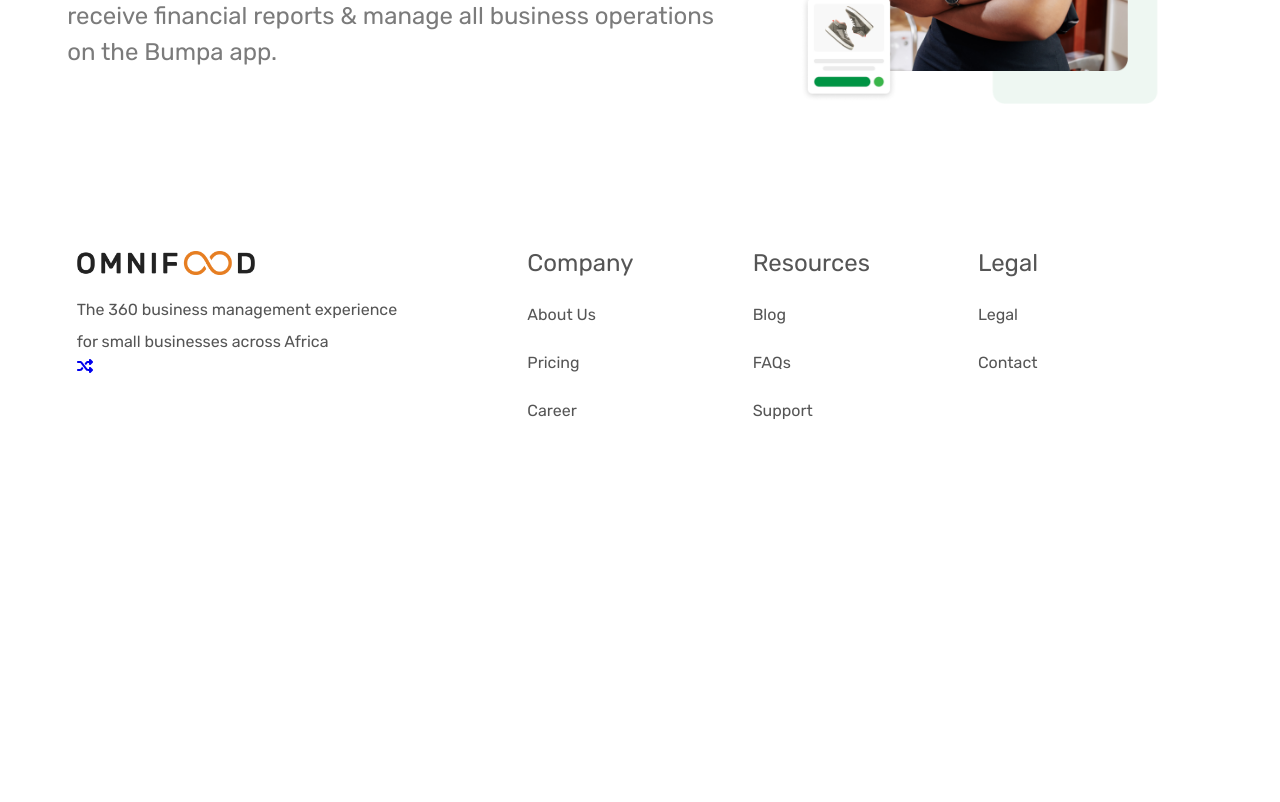
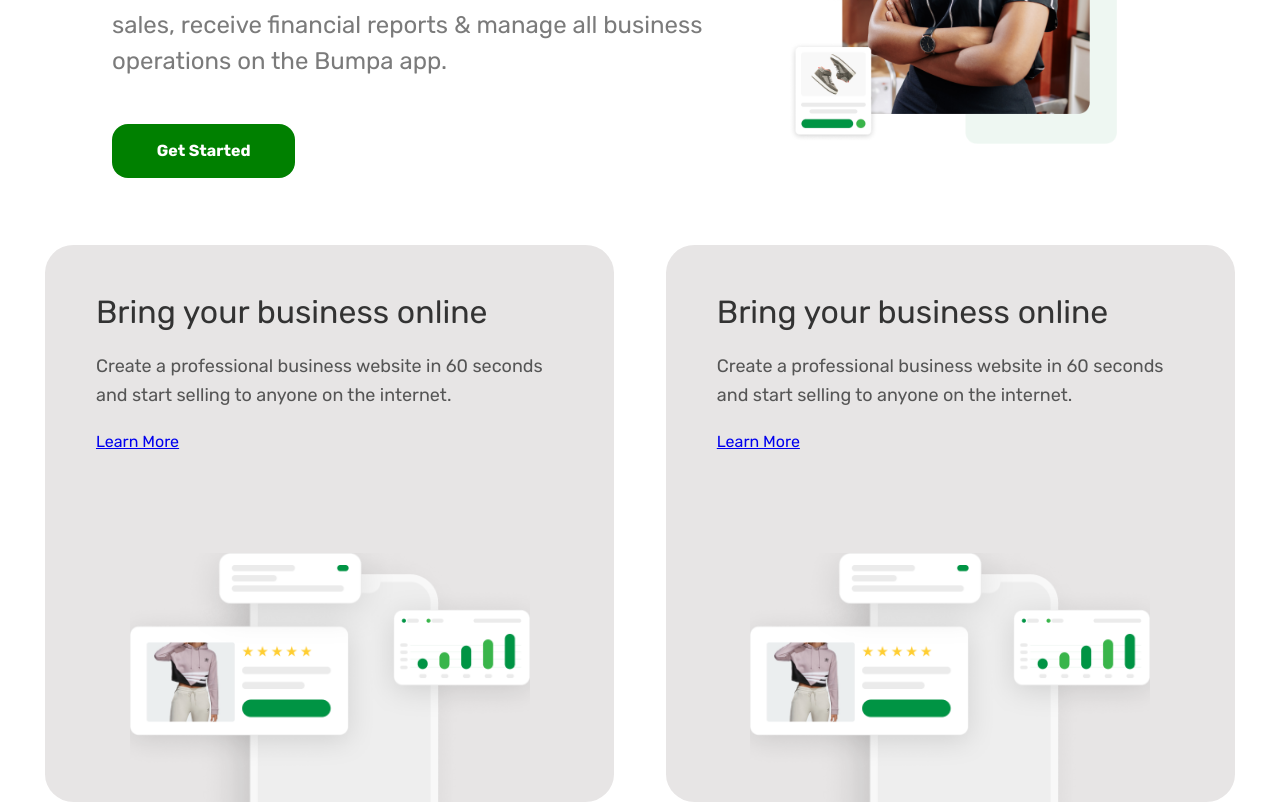
Before and after one commit to juayuohcarineneng19/Bumpa-clone, a React (Create React App) app: page / in a window 1280 px wide. Shown: the part 540-1342 px from the top of the page. Before the commit the page ends 1036 px from the top, so only its background shows below. Built offline with nearby package versions, Linux system fonts and the light colour scheme.

Commit message:
business component

```diff
--- a/src/App.css
+++ b/src/App.css
@@ -5,5 +5,5 @@ body{
     font-weight: 40rem;
     line-height: 1;
     color: #555;
-    /* padding: 2.8rem; */
+    padding: 2.8rem;
 }
--- /dev/null
+++ b/src/Components/Advertise/AdvertiseComponent.css
@@ -0,0 +1,45 @@
+.advert{
+    display: flex;
+    justify-content: center;
+    gap: 3.2rem;
+    /* width: 100%; */
+}
+
+.advert-info{
+    display: flex;
+    width: 50%;
+    flex-direction: column;
+    gap: 3.2rem;
+    border-radius: 5%;
+    background-color: #e7e5e5
+}
+
+.advert-text{
+    text-align: start;
+    padding: 3.2rem;
+}
+
+.advert-text h1{
+    margin-bottom: 1.5rem;
+    font-size: 32px;
+    font-weight: 400;
+    color: #333;
+}
+
+.advert-text p{
+    margin-bottom: 1.5rem;
+    font-size: 18px;
+    font-weight: 400;
+    line-height: 29px;
+}
+
+.advert-image{
+    display: flex;
+    justify-content: center;
+    align-items: center;
+    text-align: center;
+}
+
+.advert-image img{
+    width: 400px;
+}
--- /dev/null
+++ b/src/Components/Advertise/AdvertiseComponent.jsx
@@ -0,0 +1,40 @@
+import React from 'react'
+import "./AdvertiseComponent.css"
+
+function AdvertiseComponent() {
+  return (
+    <div className='advert'>
+        <div className="advert-info">
+            <div className="advert-text">
+              <h1>Bring your business online </h1>
+            <p>Create a professional business website in 60 seconds and start selling to anyone on the internet.</p>
+
+            <a href="/">Learn More</a>
+
+            </div>
+            <div className="advert-image">
+            <img src="/img/business.png" alt=" online advert" />
+        </div>
+
+        </div>
+
+        <div className="advert-info">
+            <div className="advert-text">
+              <h1>Bring your business online </h1>
+            <p>Create a professional business website in 60 seconds and start selling to anyone on the internet.</p>
+
+            <a href="/">Learn More</a>
+
+            </div>
+            <div className="advert-image">
+            <img src="/img/business.png" alt=" online advert" />
+        </div>
+
+        </div>
+
+
+    </div>
+  )
+}
+
+export default AdvertiseComponent
--- a/src/Components/Hero/HeroComponent.css
+++ b/src/Components/Hero/HeroComponent.css
@@ -19,6 +19,7 @@
     font-size: 1.5rem;
     line-height: 1.5;
     color: rgb(123, 123, 123);
+    padding-bottom: 2.8rem;
   }
 
   .image img{
--- a/src/Components/Hero/HeroComponent.jsx
+++ b/src/Components/Hero/HeroComponent.jsx
@@ -10,6 +10,7 @@ function HeroComponent() {
           Create a business website, issue invoices, record sales, receive
           financial reports & manage all business operations on the Bumpa app.
         </p>
+        <a href="/" class="btn btn--full">Get Started</a>
       </div>
       <div className="image">
         <img src="/img/heroimg.png" alt="herophoto" />
--- a/src/Pages/home/Home.jsx
+++ b/src/Pages/home/Home.jsx
@@ -3,12 +3,14 @@ import Navbar from '../../Components/head/Navbar'
 import Footer from '../../Components/footer/Footer'
 import "./Home.css"
 import HeroComponent from '../../Components/Hero/HeroComponent'
+import AdvertiseComponent from '../../Components/Advertise/AdvertiseComponent'
 
 function Home() {
   return (
     <div>
         <Navbar/>
         <HeroComponent/>
+        <AdvertiseComponent/>
         <Footer/>
     </div>
   )
```
